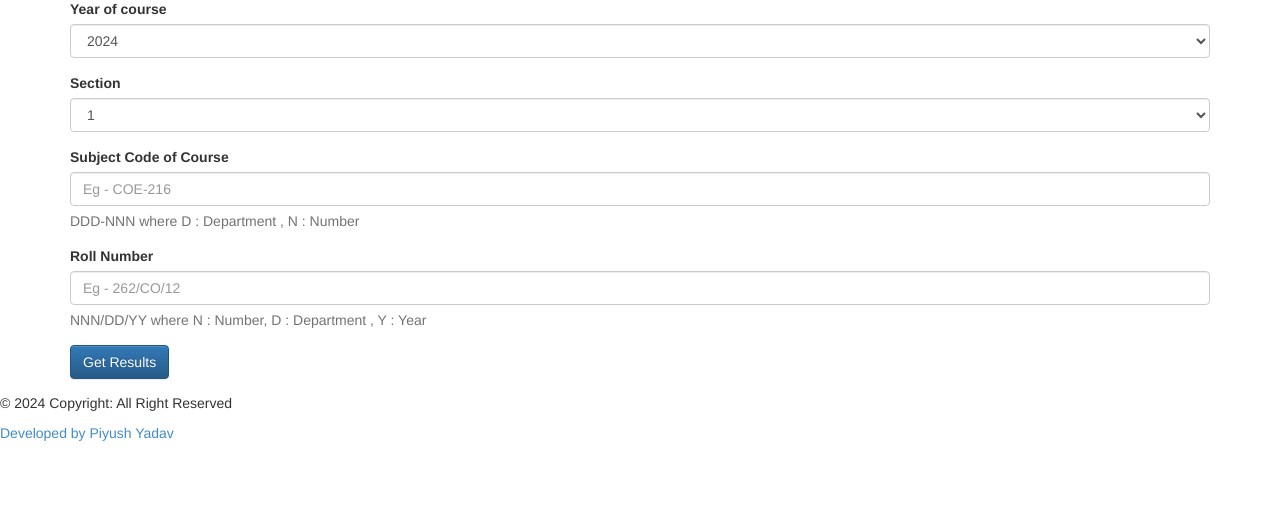
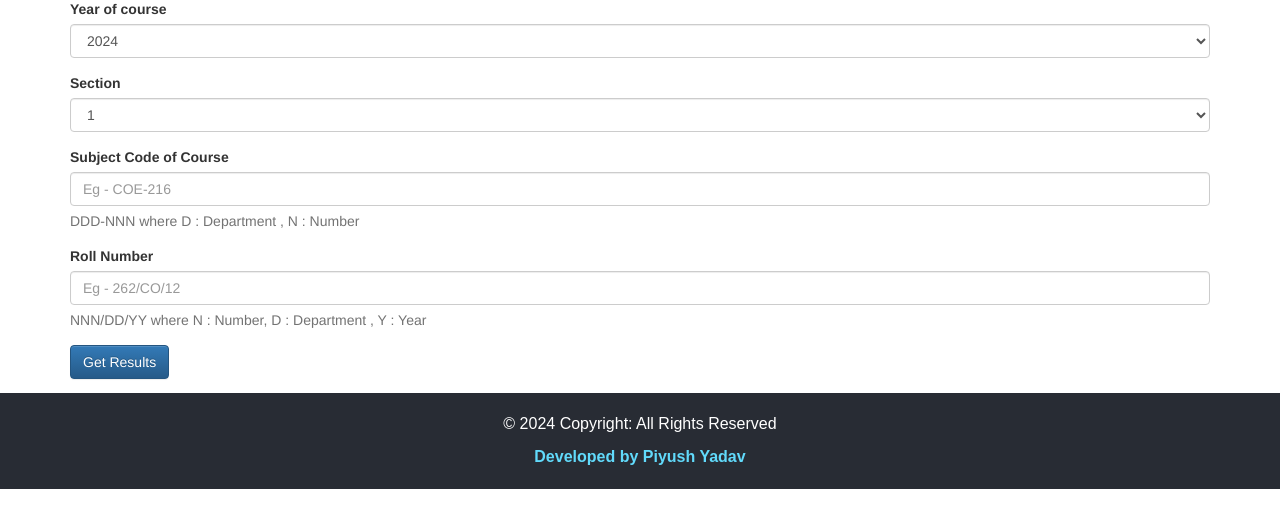
Before and after one commit to Piyush73-dba/attendance-system, a PHP site: page /student.php in a window 1280 px wide. Shown: the part 181-709 px from the top of the page. Run offline with PHP 8.4, Linux system fonts and the light colour scheme; some libraries are stand-ins or nearby versions.

Commit message:
footer upgrade

```diff
--- a/css/style.css
+++ b/css/style.css
@@ -26,6 +26,7 @@
 #sub-menu {
     margin-top: -50px;
 }
+
 
 /* Class Elements */
 .class {
@@ -66,6 +67,34 @@
     /* Make font size responsive */
     font-size: 5vw;
 }
+/* General footer styling */
+footer {
+    background-color: #282c34; /* Dark background for a modern look */
+    color: #ffffff; /* White text for contrast */
+    text-align: center;
+    padding: 20px 10px; /* Add padding for spacing */
+    font-family: Arial, sans-serif; /* Clean font choice */
+    font-size: 16px;
+}
+
+/* Styling for the copyright section */
+#footer {
+    margin-bottom: 10px; /* Space between copyright and developer link */
+}
+
+/* Styling for the developer link */
+#footer1 a {
+    color: #61dafb; /* Soft blue color for links */
+    text-decoration: none; /* Remove underline */
+    font-weight: bold;
+    transition: color 0.3s ease; /* Smooth color transition */
+}
+
+#footer1 a:hover {
+    color: #21a1f1; /* Brighter blue on hover */
+    text-decoration: underline; /* Add underline on hover for clarity */
+}
+
 
 /* Modal Content */
 .modal-content {
--- a/student.php
+++ b/student.php
@@ -67,9 +67,17 @@
   </div>
   </div><!-- /.container -->
    <div>
-    <footer>
-     <p>© 2024 Copyright: All Right Reserved</p><a class="text-white" href="https://github.com/Piyush73-dba">Developed by Piyush Yadav</a>
-    </footer>
+   <footer>
+    <div id="footer">
+        <p>© 2024 Copyright: All Rights Reserved</p>
+    </div>
+    <div id="footer1">
+        <a class="text-white" href="https://github.com/Piyush73-dba" target="_blank" rel="noopener noreferrer">
+            Developed by Piyush Yadav
+        </a>
+    </div>
+</footer>
+
    </div>
  </body>
 </html>
```
